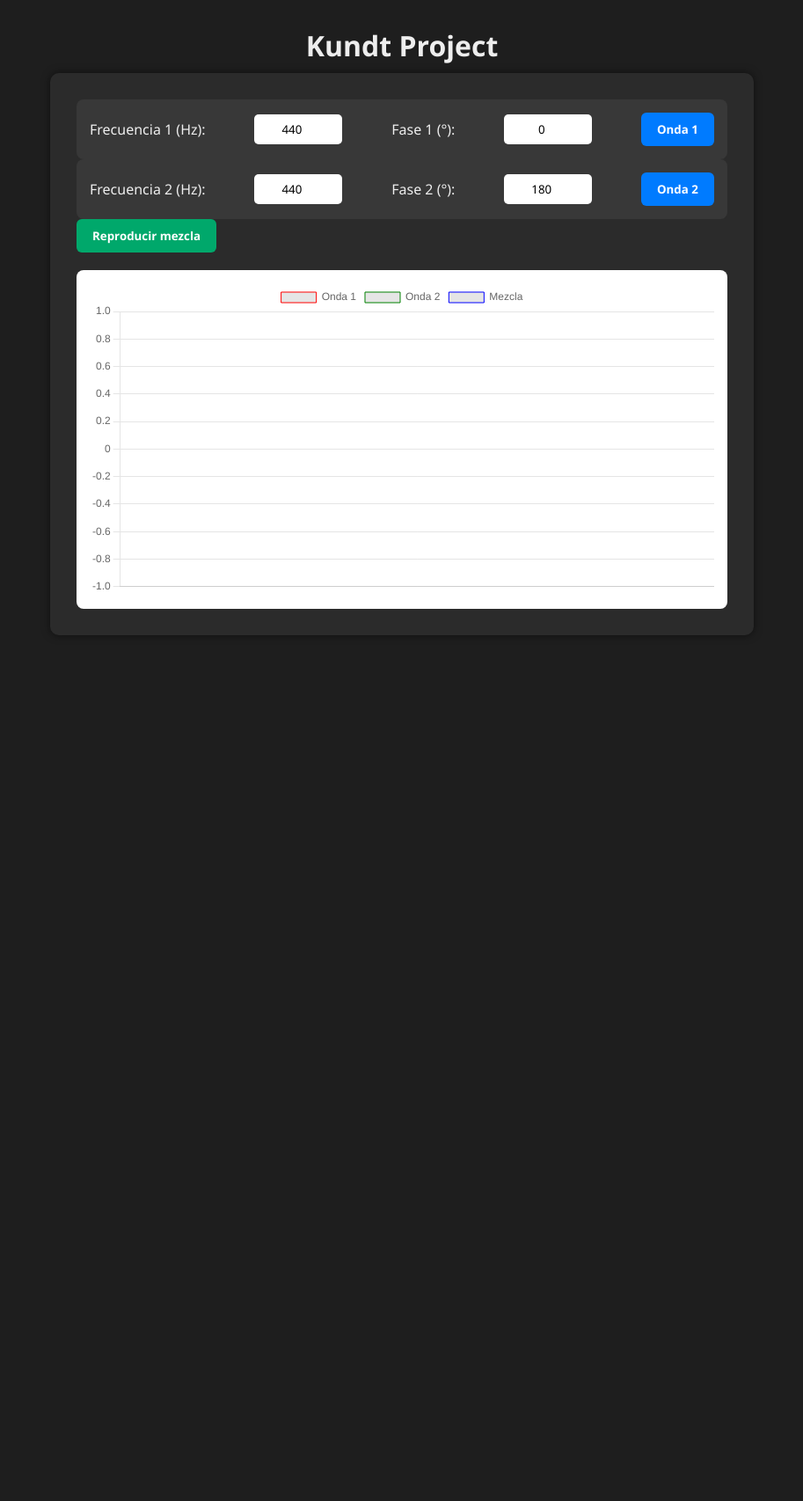
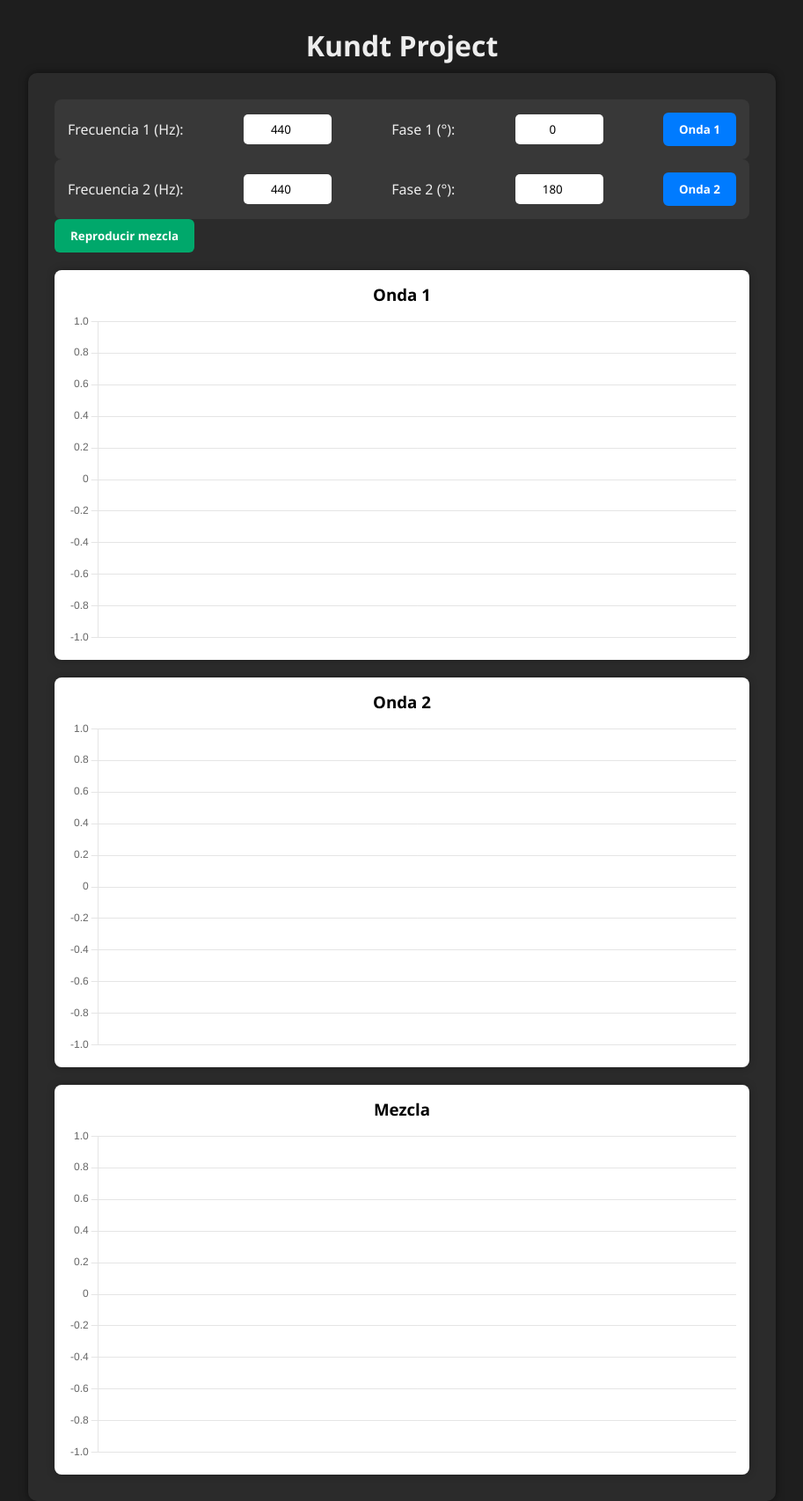
Before and after one commit to dtom-ass/kundt_project, a Flask app: page / in a window 1280 px wide. Shown: the whole page at 88% size, without its empty margins (183-1096 px from the left). Before the commit the page ends 722 px from the top, so only its background shows below. Run offline with Flask 3, Linux system fonts and the light colour scheme.

Commit message:
Cambios visibles.

```diff
--- a/app.py
+++ b/app.py
@@ -1,5 +1,4 @@
 """
-Debido a tiempos de entrega y del objetivo real del proyecto, este codigo a sigo generado en mayor medida por ChatGPT
 """
 import numpy as np
 import pyaudio
--- a/static/style.css
+++ b/static/style.css
@@ -22,7 +22,7 @@ header {
   background-color: #2b2b2b;
   border-radius: 10px;
   padding: 30px;
-  width: 800px;
+  width: 850px;
   display: flex;
   flex-direction: column;
   gap: 20px;
@@ -75,13 +75,27 @@ button {
   background-color: #007b4a;
 }
 
-.chart-container {
+.chart-grid {
+  display: grid;
+  grid-template-columns: 1fr;
+  gap: 20px;
+}
+
+.chart-card {
   background-color: white;
+  color: black;
+  border-radius: 8px;
   padding: 15px;
-  border-radius: 8px;
+  box-shadow: 0 0 10px #0004;
+}
+
+.chart-card h3 {
+  text-align: center;
+  margin-bottom: 8px;
 }
 
 #status {
   text-align: center;
   font-style: italic;
+  color: #ccc;
 }
--- a/templates/index.html
+++ b/templates/index.html
@@ -4,7 +4,8 @@
   <meta charset="UTF-8">
   <title>Kundt Project</title>
   <link rel="stylesheet" href="{{ url_for('static', filename='style.css') }}">
-  <script src="https://cdn.jsdelivr.net/npm/chart.js"></script>
+  <script src="{{ url_for('static', filename='chart.min.js') }}"></script>
+
 </head>
 <body>
   <header>
@@ -15,7 +16,7 @@
     <form id="soundForm">
       <div class="input-row">
         <label>Frecuencia 1 (Hz):</label>
-        <input type="number" id="f1" value="440" min="0" max="20000">
+        <input type="number" id="f1" value="440" min="20" max="20000">
         <label>Fase 1 (°):</label>
         <input type="number" id="p1" value="0">
         <button type="button" class="play-btn" data-mode="onda1">Onda 1</button>
@@ -23,7 +24,7 @@
 
       <div class="input-row">
         <label>Frecuencia 2 (Hz):</label>
-        <input type="number" id="f2" value="440" min="0" max="20000">
+        <input type="number" id="f2" value="440" min="20" max="20000">
         <label>Fase 2 (°):</label>
         <input type="number" id="p2" value="180">
         <button type="button" class="play-btn" data-mode="onda2">Onda 2</button>
@@ -33,28 +34,39 @@
       <p id="status"></p>
     </form>
 
-    <div class="chart-container">
-      <canvas id="waveChart"></canvas>
+    <!-- Tres gráficos separados -->
+    <div class="chart-grid">
+      <div class="chart-card">
+        <h3>Onda 1</h3>
+        <canvas id="wave1Chart"></canvas>
+      </div>
+      <div class="chart-card">
+        <h3>Onda 2</h3>
+        <canvas id="wave2Chart"></canvas>
+      </div>
+      <div class="chart-card">
+        <h3>Mezcla</h3>
+        <canvas id="mixedChart"></canvas>
+      </div>
     </div>
   </main>
 
   <script>
-    const ctx = document.getElementById("waveChart").getContext("2d");
-    const chart = new Chart(ctx, {
+    const configBase = (color, label) => ({
       type: "line",
-      data: {
-        labels: [],
-        datasets: [
-          { label: "Onda 1", borderColor: "red", data: [], borderWidth: 1, pointRadius: 0 },
-          { label: "Onda 2", borderColor: "green", data: [], borderWidth: 1, pointRadius: 0 },
-          { label: "Mezcla", borderColor: "blue", data: [], borderWidth: 1, pointRadius: 0 }
-        ]
-      },
+      data: { labels: [], datasets: [{ label, borderColor: color, data: [], borderWidth: 1, pointRadius: 0 }] },
       options: {
         animation: false,
-        scales: { y: { min: -1, max: 1 } }
-      }
+        scales: { y: { min: -1, max: 1 }, x: { display: false } },
+        plugins: { legend: { display: false } },
+      },
     });
+
+    const charts = {
+      wave1: new Chart(document.getElementById("wave1Chart"), configBase("red", "Onda 1")),
+      wave2: new Chart(document.getElementById("wave2Chart"), configBase("green", "Onda 2")),
+      mixed: new Chart(document.getElementById("mixedChart"), configBase("blue", "Mezcla")),
+    };
 
     const statusText = document.getElementById("status");
 
@@ -70,12 +82,15 @@
         const res = await fetch("/play", { method: "POST", body: formData });
         const data = await res.json();
 
-        chart.data.labels = data.time;
-        chart.data.datasets[0].data = data.wave1;
-        chart.data.datasets[1].data = data.wave2;
-        chart.data.datasets[2].data = data.mixed;
-        chart.update();
+        charts.wave1.data.labels = data.time;
+        charts.wave2.data.labels = data.time;
+        charts.mixed.data.labels = data.time;
 
+        charts.wave1.data.datasets[0].data = data.wave1;
+        charts.wave2.data.datasets[0].data = data.wave2;
+        charts.mixed.data.datasets[0].data = data.mixed;
+
+        Object.values(charts).forEach(c => c.update());
         statusText.textContent = "Listo ✅";
       } catch (err) {
         statusText.textContent = "Error: " + err.message;
```
